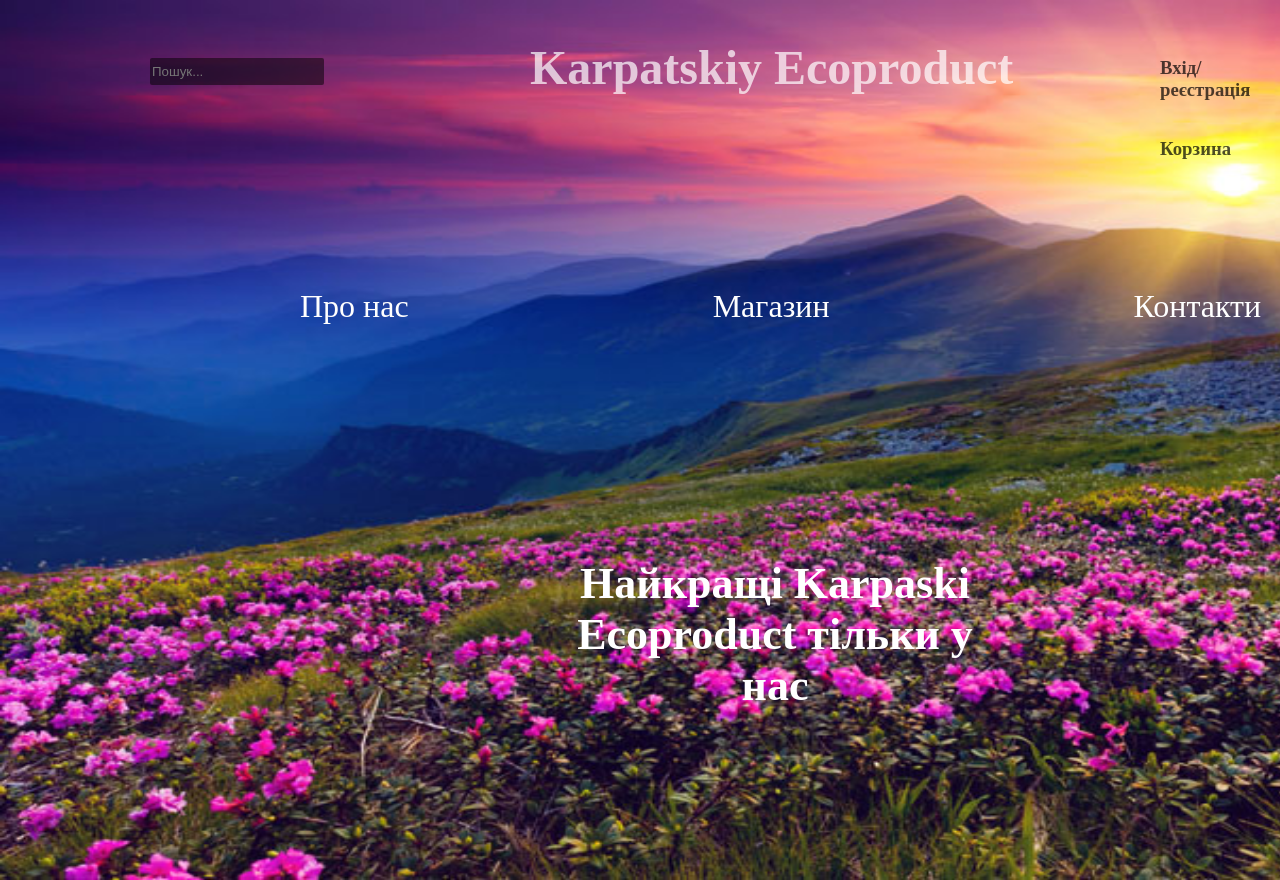
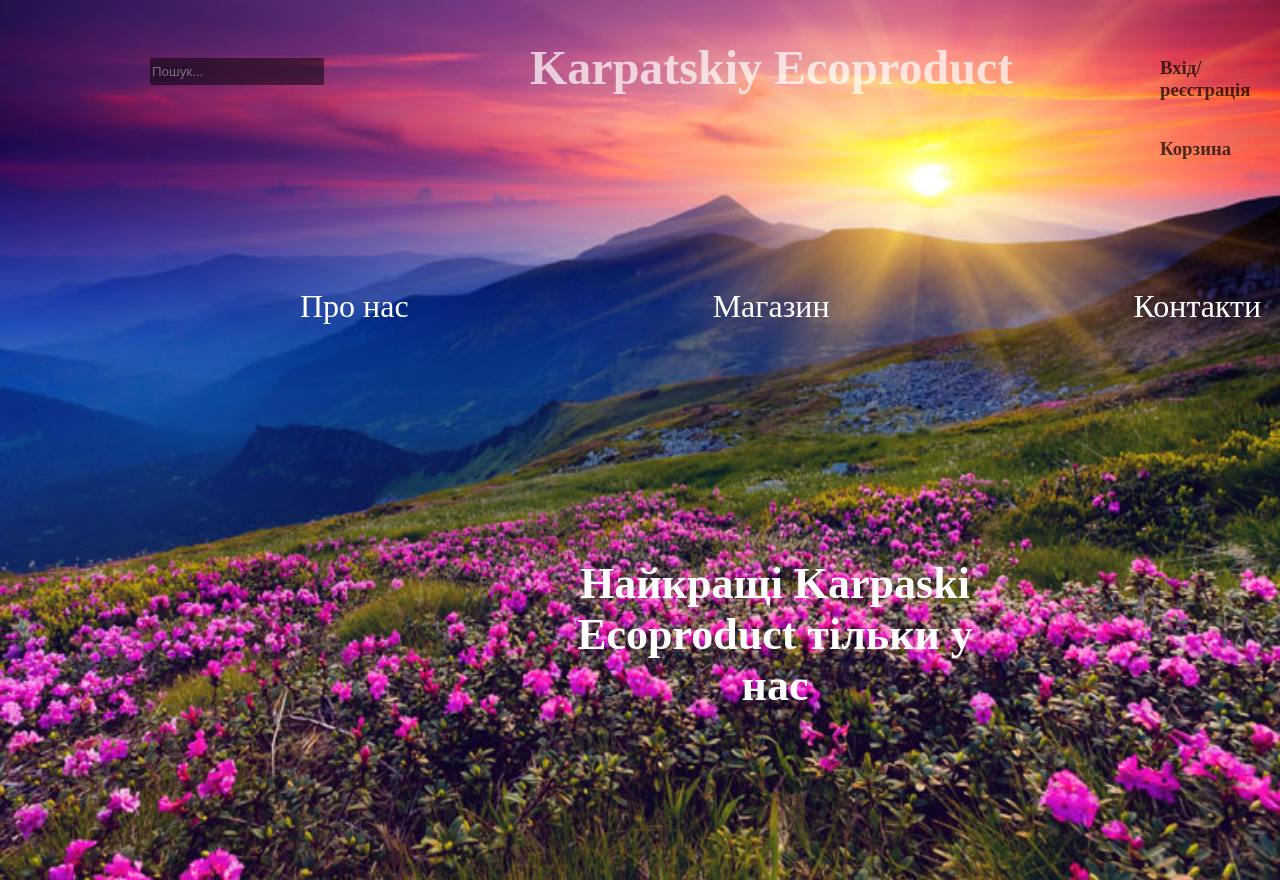
Before and after one commit to TarasPantelyuk/Karpatskiy-Ecoproduct, a plain HTML site: page index.html in a window 1280 px wide. Shown: the top 880 px of the page. Drawn offline with Linux system fonts and the light colour scheme.

Commit message:
modified:   style.css

```diff
--- a/style.css
+++ b/style.css
@@ -1,6 +1,6 @@
 body {
     background-image: url("Images/magic.jpg");
-    background-size: 1700px 880px;
+    background-size: 100% 880px;
     background-repeat: no-repeat;
     background-color: bisque;
     margin-left: 0px;
```
